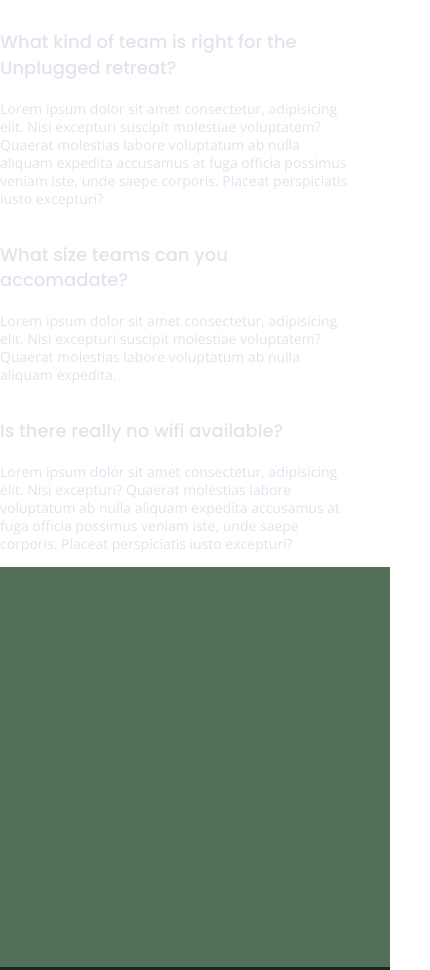
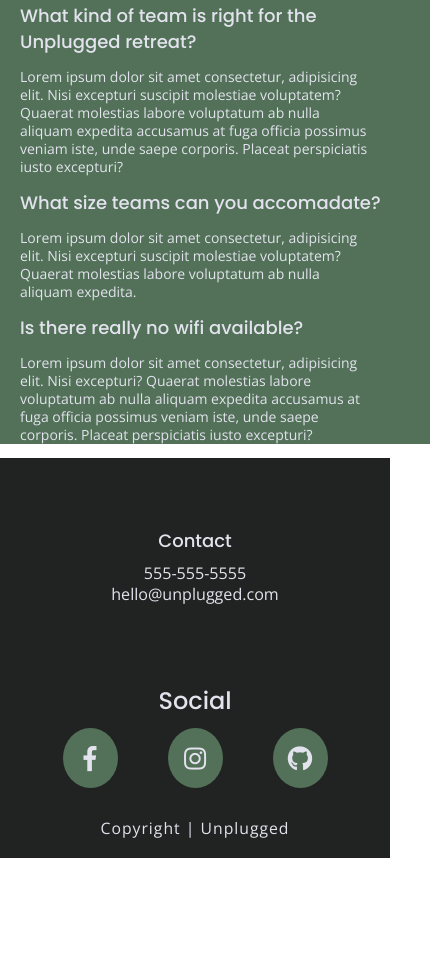
Before and after one commit to nmunoz0923/unplugged_retreat, a website: page faq/index.html in a window 390 px wide. Shown: the part 500-1470 px from the top of the page, 430 px wide, since content can reach past the window. After the commit the page ends 1358 px from the top, so only its background shows below. Drawn offline with nearby package versions, Linux system fonts and the light colour scheme; files that its build step writes are made by us from their sources.

Commit message:
added mobile styling corrections

```diff
--- a/css/main.css
+++ b/css/main.css
@@ -118,7 +118,7 @@ h2 {
 h3, h4 {
   font-family: 'Poppins', sans-serif;
   font-size: 1.125em;
-  margin: 20px 0;
+  margin: 10px 0;
   font-weight: 500;
 }
 
@@ -222,7 +222,7 @@ footer p {
 }
 
 footer .content-wrapper {
-  width: 65%;
+  width: 100%;  /*changed from 65%*/
   margin: 50px 0;
 }
 
@@ -243,7 +243,7 @@ footer .social-icons p {
   padding: 10px;
   border-radius: 50%;
   margin-right: 50px;
-  width: 40px;
+  width: 35px;
   height: 40px;
 }
 
@@ -289,10 +289,11 @@ aside {
   align-items: center;
   flex-flow: row wrap;
   height: 400px;
+  width: 100%;
 }
 
 aside .form {
-  margin-top: 30px;
+  margin: 30px;
 }
 
 input[type=text] {
@@ -459,11 +460,27 @@ footer .content-wrapper {
   justify-content: center;
   align-items: center;
   flex-flow: row wrap;
-  background-color: #527158;
 }
 
-.faq .content-wrapper {
-  margin: 50px 0 0 0;
+.faq p {
+  width: 90%;
+}
+
+.faq h4 {
+  padding-right: 20px;
+
+}
+
+main .faq-wrapper {
+  background-color: #527158;
+  width: 100%;
+  height: 100%;
+  margin-top: 0px;
+  padding: 0 20px;
+}
+
+.content-wrapper {
+  margin-top: 20px;
   display: flex;
   justify-content: center;
   align-items: center;
@@ -471,8 +488,7 @@ footer .content-wrapper {
 }
 
 .faq h2 {
-  margin-bottom: 40px;
-  line-height: 1;
+  margin-bottom: 5px;
 }
 
 .faq-content {
@@ -481,6 +497,17 @@ footer .content-wrapper {
 
 .faq-content h4 {
   line-height: 1.333;
+}
+
+/* media-queries  */
+
+@media all and (min-width:768px){
+
+}
+
+
+@media all and (min-width:1200px){
+
 }
 
 /* ==========================================================================
--- a/faq/index.html
+++ b/faq/index.html
@@ -43,31 +43,27 @@
 
   <main>
     <section>
-      <div class="content-wrapper">
+      <div class="faq-wrapper">
         <h2>Frequently Asked Questions</h2>
-        <div class="faqs">
+        <div class="faq">
           <h4>How do I get to the Unplugged retreat?</h4>
           <p>Lorem ipsum dolor sit amet consectetur, adipisicing elit. Nisi excepturi suscipit molestiae voluptatem? Quaerat molestias labore voluptatum ab nulla aliquam expedita accusamus at fuga officia possimus veniam iste, unde saepe corporis. Placeat perspiciatis iusto excepturi?</p>
         </div>
-        <div class="faqs">
+        <div class="faq">
           <h4>What kind of team is right for the Unplugged retreat?</h4>
           <p>Lorem ipsum dolor sit amet consectetur, adipisicing elit. Nisi excepturi suscipit molestiae voluptatem? Quaerat molestias labore voluptatum ab nulla aliquam expedita accusamus at fuga officia possimus veniam iste, unde saepe corporis. Placeat perspiciatis iusto excepturi?</p>
         </div>
-        <div class="faqs">
+        <div class="faq">
           <h4>What size teams can you accomadate?</h4>
           <p>Lorem ipsum dolor sit amet consectetur, adipisicing elit. Nisi excepturi suscipit molestiae voluptatem? Quaerat molestias labore voluptatum ab nulla aliquam expedita.</p>
         </div>
-        <div class="faqs">
+        <div class="faq">
           <h4>Is there really no wifi available?</h4>
           <p>Lorem ipsum dolor sit amet consectetur, adipisicing elit. Nisi excepturi? Quaerat molestias labore voluptatum ab nulla aliquam expedita accusamus at fuga officia possimus veniam iste, unde saepe corporis. Placeat perspiciatis iusto excepturi?</p>
         </div>
       </div>
     </section>
-
-    <aside>
-
-    </aside>
-  </main>
+   </main>
 
   <footer>
     <div class="content-wrapper">
@@ -80,9 +76,15 @@
         <div class="social">
           <h4>Social</h4>
           <div class="social-icons">
-            <p><a href="https:www.facebook.com/yoursite" target="_blank"></a></p>
-            <p><a href="https:www.instagram.com/yoursite" target="_blank"></a></p>
-            <p><a href="https:www.github.com/yoursite" target="_blank"></a></p>
+            <p>
+              <a href="https:www.facebook.com/yoursite" target="_blank"><i class="fab fa-facebook-f"></i></a>
+            </p>
+            <p>
+              <a href="https:www.instagram.com/yoursite" target="_blank"><i class="fab fa-instagram"></i></a>
+            </p>
+            <p>
+              <a href="https:www.github.com/yoursite" target="_blank"><i class="fab fa-github"></i></a>
+            </p>
 
                     <!--Other social links can go here-->
           </div>
```
